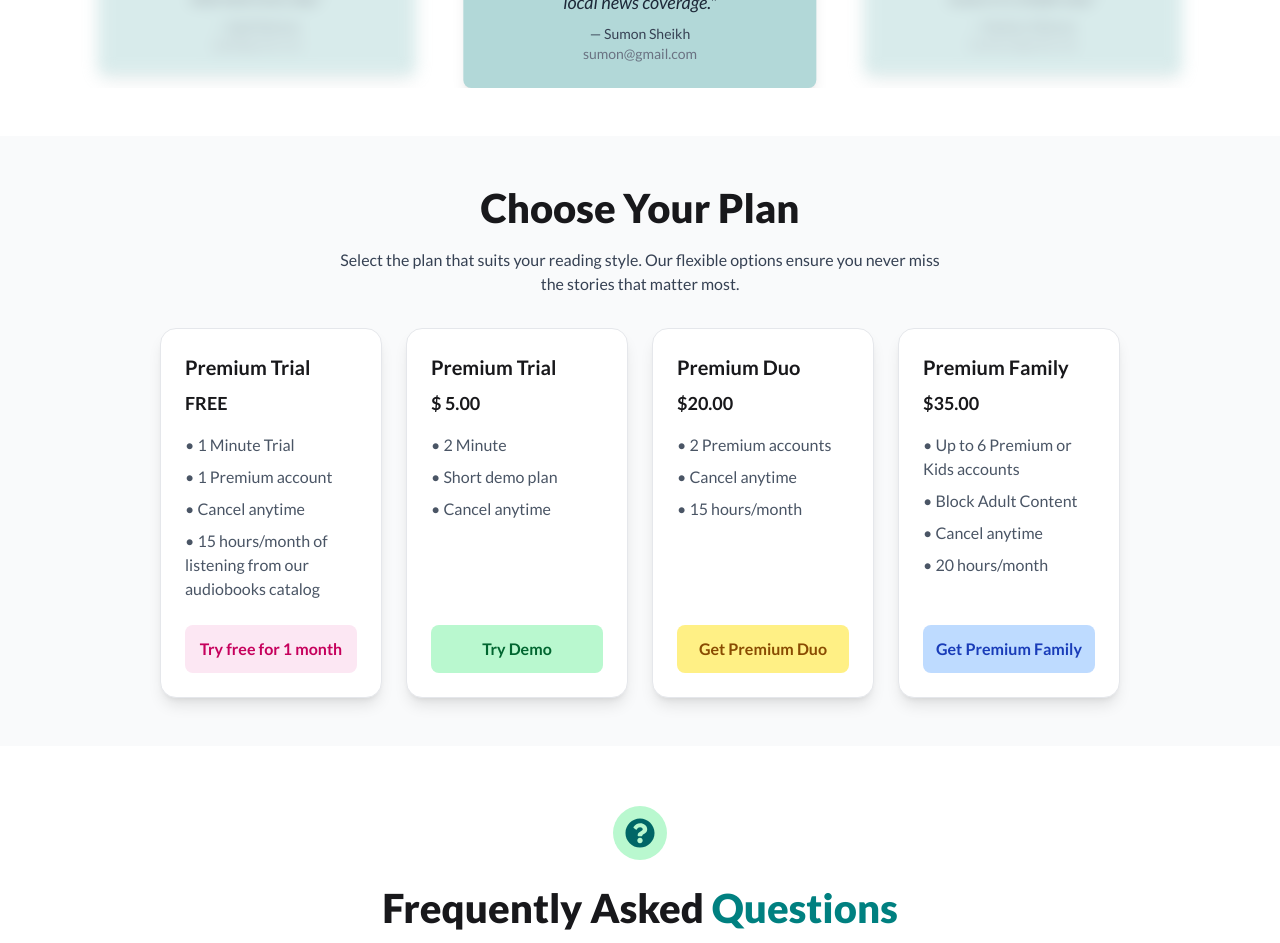
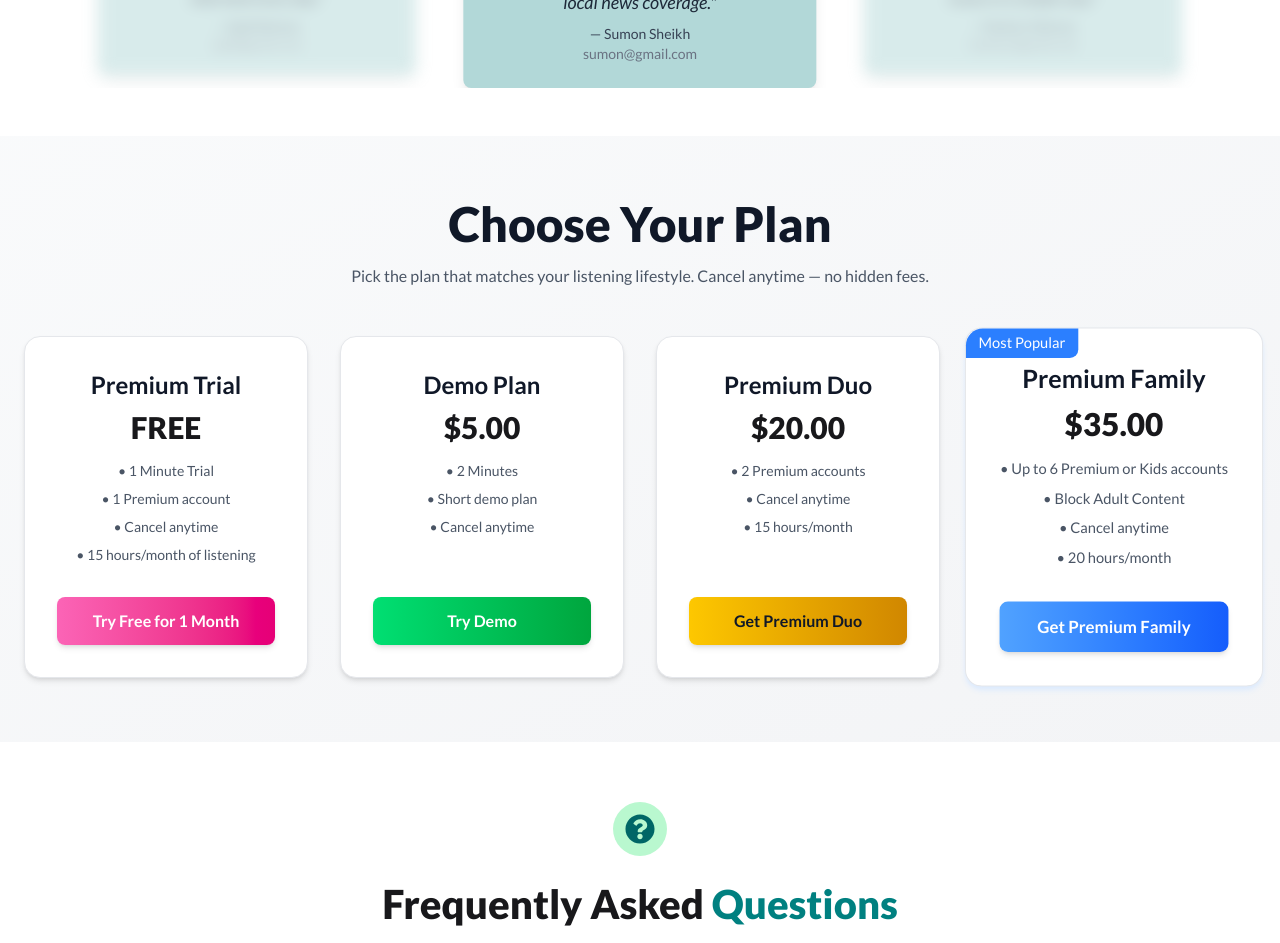
Before and after one commit to mubtasimprime/NewsPaper_MERN, a React (Vite) app: page / in a window 1280 px wide. Shown: the part 3380-4323 px from the top of the page. Built offline with nearby package versions, Linux system fonts and the light colour scheme; no server answers.

Commit message:
Google login error fixed, Homepage's Planning section design modified

```diff
--- a/src/components/Home/HomePlans.jsx
+++ b/src/components/Home/HomePlans.jsx
@@ -11,24 +11,24 @@ export default function Subscription() {
         "1 Minute Trial",
         "1 Premium account",
         "Cancel anytime",
-        "15 hours/month of listening from our audiobooks catalog",
+        "15 hours/month of listening",
       ],
-      button: "Try free for 1 month",
-      color: "bg-pink-100 hover:bg-pink-200 text-pink-700",
+      button: "Try Free for 1 Month",
+      color: "from-pink-400 to-pink-600 text-white",
     },
     {
-      title: "Premium Trial",
-      price: "$ 5.00",
-      desc: ["2 Minute", "Short demo plan", "Cancel anytime"],
+      title: "Demo Plan",
+      price: "$5.00",
+      desc: ["2 Minutes", "Short demo plan", "Cancel anytime"],
       button: "Try Demo",
-      color: "bg-green-200 hover:bg-green-300 text-green-800",
+      color: "from-green-400 to-green-600 text-white",
     },
     {
       title: "Premium Duo",
       price: "$20.00",
       desc: ["2 Premium accounts", "Cancel anytime", "15 hours/month"],
       button: "Get Premium Duo",
-      color: "bg-yellow-200 hover:bg-yellow-300 text-yellow-800",
+      color: "from-yellow-400 to-yellow-600 text-gray-900",
     },
     {
       title: "Premium Family",
@@ -40,48 +40,62 @@ export default function Subscription() {
         "20 hours/month",
       ],
       button: "Get Premium Family",
-      color: "bg-blue-200 hover:bg-blue-300 text-blue-800",
+      color: "from-blue-400 to-blue-600 text-white",
+      featured: true,
     },
   ];
 
-  const handleSelect = () => {
-    navigate("/subscription");
+  const handleSelect = (plan) => {
+    navigate("/subscription", { state: { plan } });
   };
 
   return (
-    <section className="bg-gray-50">
-      {" "}
-      <div className="py-12 flex flex-col items-center max-w-9/12 mx-auto">
-        <h2 className="text-[38px] leading-12 lg:text-[40px] font-extrabold mb-4">
+    <section className="bg-gradient-to-br from-gray-50 to-gray-100 flex flex-col items-center py-16 px-6">
+      <h2 className="text-4xl md:text-5xl font-extrabold text-gray-900 mb-4 text-center">
         Choose Your Plan
       </h2>
-        <p className="text-gray-700 max-w-[600px] mx-auto mb-8 text-center">
-          Select the plan that suits your reading style. Our flexible options
-          ensure you never miss the stories that matter most.
+      <p className="text-gray-600 max-w-2xl text-center mb-12">
+        Pick the plan that matches your listening lifestyle. Cancel anytime — no
+        hidden fees.
       </p>
-        <div className="grid grid-cols-1 md:grid-cols-2 lg:grid-cols-4 gap-6 w-full max-w-6xl">
+
+      <div className="grid grid-cols-1 sm:grid-cols-2 lg:grid-cols-4 gap-8 max-w-7xl w-full">
         {plans.map((plan, idx) => (
           <div
             key={idx}
-              className="rounded-2xl shadow-lg border border-gray-200 p-6 flex flex-col bg-white hover:shadow-2xl transition"
+            className={`relative bg-white rounded-2xl shadow-md border border-gray-200 p-8 flex flex-col justify-between transition-transform hover:-translate-y-2 hover:shadow-2xl ${
+              plan.featured ? "scale-105 border-blue-400 shadow-blue-100" : ""
+            }`}
           >
-              <h3 className="text-xl font-semibold mb-2">{plan.title}</h3>
-              <p className="text-lg font-bold mb-4">{plan.price}</p>
-              <ul className="text-gray-600 mb-6 space-y-2 flex-1">
+            {plan.featured && (
+              <span className="absolute top-0 left-0 bg-blue-500 text-white text-sm px-3 py-1 rounded-br-lg rounded-tl-2xl">
+                Most Popular
+              </span>
+            )}
+
+            {/* Content area */}
+            <div className="flex flex-col flex-1 items-center text-center">
+              <h3 className="text-2xl font-semibold text-gray-900 mb-2">
+                {plan.title}
+              </h3>
+              <p className="text-3xl font-extrabold mb-4">{plan.price}</p>
+              <ul className="text-gray-600 mb-8 space-y-2 text-sm text-center flex-1">
                 {plan.desc.map((d, i) => (
                   <li key={i}>• {d}</li>
                 ))}
               </ul>
+            </div>
+
+            {/* Button area */}
             <button
-                onClick={handleSelect}
-                className={`w-full py-3 rounded-lg font-semibold transition ${plan.color}`}
+              onClick={() => handleSelect(plan)}
+              className={`w-full py-3 rounded-lg font-semibold bg-gradient-to-r ${plan.color} shadow-md hover:opacity-90 transition cursor-pointer`}
             >
               {plan.button}
             </button>
           </div>
         ))}
       </div>
-      </div>
     </section>
   );
 }
```
Also changed, not shown: 1 other file (tests, documents, lock files or other folders). Lines whose indentation alone changed are shown as unchanged.
